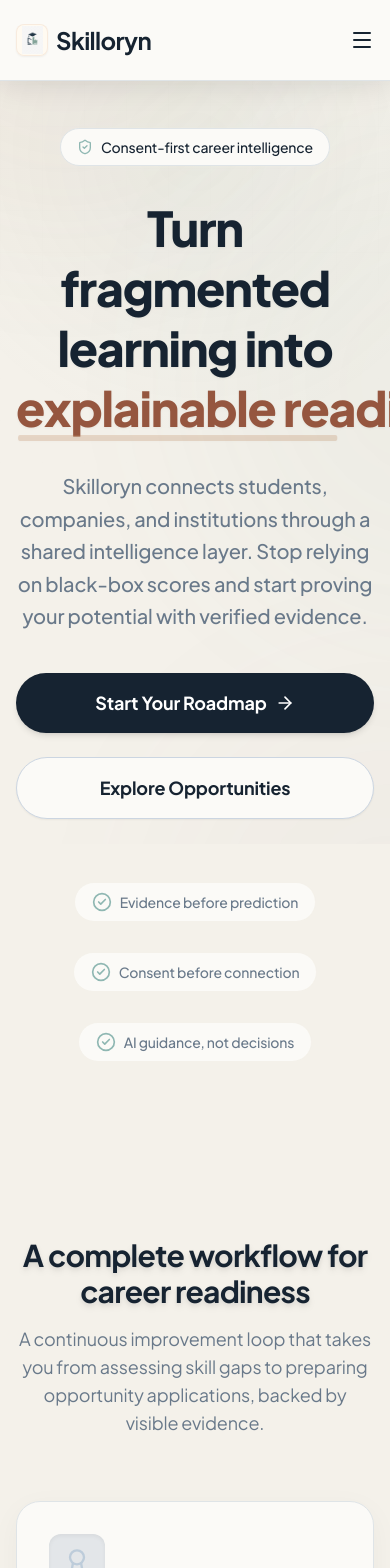
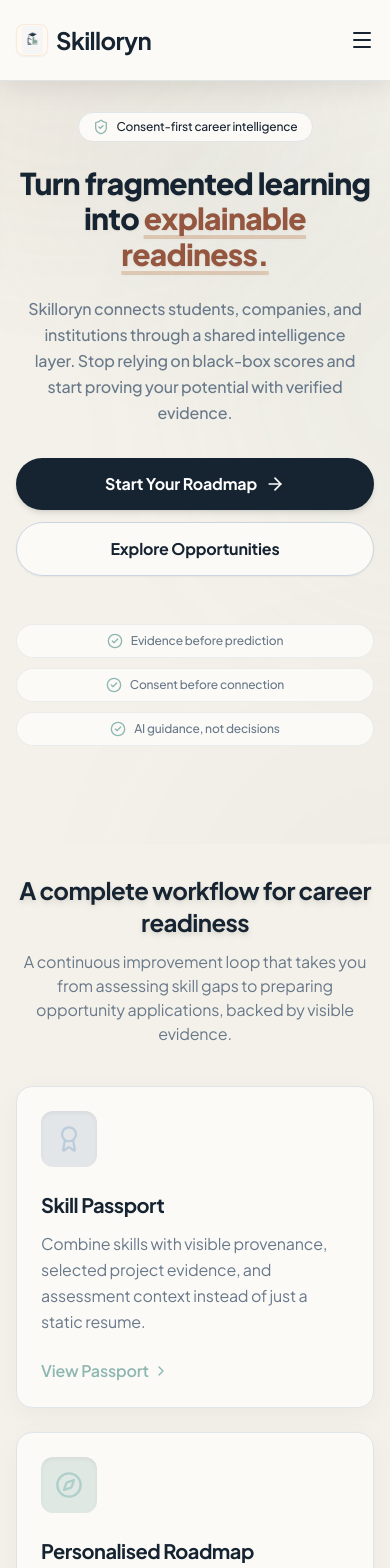
Before and after one commit to HarshitWadhwa/skilloryn, a React (Vite) app: page / in a window 390 px wide. Shown: the top 1568 px of the page. Built offline with nearby package versions, Linux system fonts and the light colour scheme.

Commit message:
fix(responsive): optimize landing page typography, spacing, and layout for mobile screens

```diff
--- a/src/components/Features.tsx
+++ b/src/components/Features.tsx
@@ -43,17 +43,17 @@
 
 export default function Features() {
   return (
-    <section id="features" className="py-24 relative z-10">
+    <section id="features" className="py-16 sm:py-24 relative z-10">
       <div className="max-w-7xl mx-auto px-4 sm:px-6 lg:px-8">
         <motion.div
           initial={{ opacity: 0, y: 30 }}
           whileInView={{ opacity: 1, y: 0 }}
           viewport={{ once: true, margin: "-100px" }}
           transition={{ duration: 0.7 }}
-          className="text-center max-w-3xl mx-auto mb-16"
+          className="text-center max-w-3xl mx-auto mb-10 sm:mb-16"
         >
-          <h2 className="text-3xl lg:text-4xl font-bold text-ink mb-4 drop-shadow-md">A complete workflow for career readiness</h2>
-          <p className="text-lg text-muted">
+          <h2 className="text-2xl sm:text-3xl lg:text-4xl font-bold text-ink mb-3 sm:mb-4 drop-shadow-md">A complete workflow for career readiness</h2>
+          <p className="text-base sm:text-lg text-muted">
             A continuous improvement loop that takes you from assessing skill gaps to preparing opportunity applications, backed by visible evidence.
           </p>
         </motion.div>
@@ -63,13 +63,13 @@
           initial="hidden"
           whileInView="visible"
           viewport={{ once: true, margin: "-100px" }}
-          className="grid md:grid-cols-3 gap-8"
+          className="grid grid-cols-1 md:grid-cols-3 gap-6 sm:gap-8"
         >
           {features.map((feature, idx) => (
             <motion.div
               key={idx}
               variants={itemVariants}
-              className="bg-surface backdrop-blur-xl rounded-3xl p-8 border border-line shadow-[0_8px_30px_rgb(0,0,0,0.04)] hover:shadow-[0_8px_30px_rgba(99,102,241,0.2)] hover:border-slate-300 hover:-translate-y-2 transition-all duration-300 group"
+              className="bg-surface backdrop-blur-xl rounded-2xl sm:rounded-3xl p-6 sm:p-8 border border-line shadow-[0_8px_30px_rgb(0,0,0,0.04)] hover:shadow-[0_8px_30px_rgba(99,102,241,0.2)] hover:border-slate-300 hover:-translate-y-2 transition-all duration-300 group"
             >
               <div className={`w-14 h-14 rounded-xl flex items-center justify-center mb-6 shadow-inner ${feature.color}`}>
                 <feature.icon className="w-7 h-7" />
--- a/src/components/Hero.tsx
+++ b/src/components/Hero.tsx
@@ -5,25 +5,25 @@
 export default function Hero() {
   const navigate = useNavigate();
   return (
-    <div className="relative pt-32 pb-20 lg:pt-48 lg:pb-32 overflow-hidden">
+    <div className="relative pt-28 pb-16 sm:pt-36 sm:pb-24 lg:pt-48 lg:pb-32 overflow-hidden">
       <div className="max-w-7xl mx-auto px-4 sm:px-6 lg:px-8 relative z-10 text-center">
         <motion.div
           initial={{ opacity: 0, scale: 0.8 }}
           animate={{ opacity: 1, scale: 1 }}
           transition={{ duration: 0.5 }}
-          className="inline-flex items-center gap-2 px-4 py-2 rounded-full bg-surface border border-line backdrop-blur-md text-ink font-medium text-sm mb-8 shadow-[0_0_20px_rgba(255,255,255,0.1)]"
+          className="inline-flex items-center gap-2 px-3.5 py-1.5 sm:px-4 sm:py-2 rounded-full bg-surface border border-line backdrop-blur-md text-ink font-medium text-xs sm:text-sm mb-6 sm:mb-8 shadow-[0_0_20px_rgba(255,255,255,0.1)] max-w-full"
         >
-          <ShieldCheck className="w-4 h-4 text-skilloryn-400" />
-          <span>Consent-first career intelligence</span>
+          <ShieldCheck className="w-4 h-4 text-skilloryn-400 shrink-0" />
+          <span className="truncate sm:overflow-visible">Consent-first career intelligence</span>
         </motion.div>
 
         <motion.h1
           initial={{ opacity: 0, y: 50 }}
           animate={{ opacity: 1, y: 0 }}
           transition={{ duration: 0.7, delay: 0.2 }}
-          className="text-5xl lg:text-7xl font-extrabold text-ink tracking-tight mb-8 leading-tight drop-shadow-sm"
+          className="text-3xl sm:text-5xl md:text-6xl lg:text-7xl font-extrabold text-ink tracking-tight mb-6 sm:mb-8 leading-[1.18] sm:leading-tight drop-shadow-sm break-words"
         >
-          Turn fragmented learning into <br className="hidden lg:block" />
+          Turn fragmented learning into <br className="hidden sm:block" />
           <span className="headline-hook">
             explainable readiness.
           </span>
@@ -33,7 +33,7 @@
           initial={{ opacity: 0, y: 30 }}
           animate={{ opacity: 1, y: 0 }}
           transition={{ duration: 0.7, delay: 0.4 }}
-          className="text-xl text-muted max-w-3xl mx-auto mb-10 leading-relaxed font-medium"
+          className="text-base sm:text-lg md:text-xl text-muted max-w-3xl mx-auto mb-8 sm:mb-10 leading-relaxed font-medium px-2 sm:px-0"
         >
           Skilloryn connects students, companies, and institutions through a shared intelligence layer.
           Stop relying on black-box scores and start proving your potential with verified evidence.
@@ -43,13 +43,13 @@
           initial={{ opacity: 0, y: 30 }}
           animate={{ opacity: 1, y: 0 }}
           transition={{ duration: 0.7, delay: 0.6 }}
-          className="flex flex-col sm:flex-row items-center justify-center gap-6"
+          className="flex flex-col sm:flex-row items-center justify-center gap-3 sm:gap-6 w-full max-w-sm sm:max-w-none mx-auto"
         >
-          <button onClick={() => navigate('/sign-in')} className="w-full sm:w-auto px-8 py-4 bg-ink hover:bg-amber-500 text-white rounded-full font-bold text-lg transition-all shadow-md hover:shadow-lg hover:-translate-y-1 flex items-center justify-center gap-2 group">
+          <button onClick={() => navigate('/sign-in')} className="w-full sm:w-auto px-6 sm:px-8 py-3.5 sm:py-4 bg-ink hover:bg-amber-500 text-white rounded-full font-bold text-base sm:text-lg transition-all shadow-md hover:shadow-lg hover:-translate-y-1 flex items-center justify-center gap-2 group">
             Start Your Roadmap
             <ArrowRight className="w-5 h-5 transform group-hover:translate-x-1 transition-transform" />
           </button>
-          <button onClick={() => navigate('/sign-in')} className="w-full sm:w-auto px-8 py-4 bg-surface hover:bg-paper text-ink border border-slate-300 hover:border-orange-300 rounded-full font-bold text-lg transition-all shadow-sm hover:shadow-md hover:-translate-y-1 flex items-center justify-center gap-2">
+          <button onClick={() => navigate('/sign-in')} className="w-full sm:w-auto px-6 sm:px-8 py-3.5 sm:py-4 bg-surface hover:bg-paper text-ink border border-slate-300 hover:border-orange-300 rounded-full font-bold text-base sm:text-lg transition-all shadow-sm hover:shadow-md hover:-translate-y-1 flex items-center justify-center gap-2">
             Explore Opportunities
           </button>
         </motion.div>
@@ -58,18 +58,18 @@
           initial={{ opacity: 0 }}
           animate={{ opacity: 1 }}
           transition={{ duration: 1, delay: 0.9 }}
-          className="mt-16 flex flex-wrap items-center justify-center gap-8 text-sm text-muted font-medium"
+          className="mt-12 sm:mt-16 flex flex-col sm:flex-row flex-wrap items-center justify-center gap-2.5 sm:gap-4 lg:gap-8 text-xs sm:text-sm text-muted font-medium w-full"
         >
-          <div className="flex items-center gap-2 bg-surface px-4 py-2 rounded-full backdrop-blur-sm border border-white/5">
-            <CheckCircle2 className="w-5 h-5 text-skilloryn-400" />
+          <div className="w-full sm:w-auto flex items-center justify-center gap-2 bg-surface px-4 py-2 rounded-full backdrop-blur-sm border border-line/60 shadow-xs">
+            <CheckCircle2 className="w-4 h-4 sm:w-5 sm:h-5 text-skilloryn-400 shrink-0" />
             <span>Evidence before prediction</span>
           </div>
-          <div className="flex items-center gap-2 bg-surface px-4 py-2 rounded-full backdrop-blur-sm border border-white/5">
-            <CheckCircle2 className="w-5 h-5 text-skilloryn-400" />
+          <div className="w-full sm:w-auto flex items-center justify-center gap-2 bg-surface px-4 py-2 rounded-full backdrop-blur-sm border border-line/60 shadow-xs">
+            <CheckCircle2 className="w-4 h-4 sm:w-5 sm:h-5 text-skilloryn-400 shrink-0" />
             <span>Consent before connection</span>
           </div>
-          <div className="flex items-center gap-2 bg-surface px-4 py-2 rounded-full backdrop-blur-sm border border-white/5">
-            <CheckCircle2 className="w-5 h-5 text-skilloryn-400" />
+          <div className="w-full sm:w-auto flex items-center justify-center gap-2 bg-surface px-4 py-2 rounded-full backdrop-blur-sm border border-line/60 shadow-xs">
+            <CheckCircle2 className="w-4 h-4 sm:w-5 sm:h-5 text-skilloryn-400 shrink-0" />
             <span>AI guidance, not decisions</span>
           </div>
         </motion.div>
--- a/src/components/Navbar.tsx
+++ b/src/components/Navbar.tsx
@@ -54,12 +54,12 @@
           animate={{ opacity: 1, height: 'auto' }}
           className="md:hidden bg-surface/90 backdrop-blur-xl border-b border-line px-4 pt-2 pb-4 space-y-3 shadow-xl"
         >
-          <a href="#passport" className="block px-3 py-2 text-body font-medium">Skill Passport</a>
-          <a href="#roadmap" className="block px-3 py-2 text-body font-medium">Roadmap</a>
-          <a href="#opportunities" className="block px-3 py-2 text-body font-medium">Opportunities</a>
-          <div className="pt-4 flex flex-col gap-2">
-            <Link to="/sign-in" className="w-full text-center text-ink font-medium py-2 border border-slate-300 rounded-lg block hover:bg-surface-strong">Log in</Link>
-            <Link to="/sign-in" className="w-full text-center bg-skilloryn-600 text-ink font-medium py-2 rounded-lg block shadow-[0_0_15px_rgba(99,102,241,0.5)]">Get Started</Link>
+          <a href="#passport" onClick={() => setIsOpen(false)} className="block px-3 py-2 text-body font-medium rounded-lg hover:bg-surface-strong/20 transition-colors">Skill Passport</a>
+          <a href="#roadmap" onClick={() => setIsOpen(false)} className="block px-3 py-2 text-body font-medium rounded-lg hover:bg-surface-strong/20 transition-colors">Roadmap</a>
+          <a href="#opportunities" onClick={() => setIsOpen(false)} className="block px-3 py-2 text-body font-medium rounded-lg hover:bg-surface-strong/20 transition-colors">Opportunities</a>
+          <div className="pt-3 flex flex-col gap-2">
+            <Link to="/sign-in" onClick={() => setIsOpen(false)} className="w-full text-center text-ink font-medium py-2.5 border border-slate-300 rounded-lg block hover:bg-surface-strong">Log in</Link>
+            <Link to="/sign-in" onClick={() => setIsOpen(false)} className="w-full text-center bg-skilloryn-600 text-ink font-medium py-2.5 rounded-lg block shadow-[0_0_15px_rgba(99,102,241,0.5)]">Get Started</Link>
           </div>
         </motion.div>
       )}
--- a/src/index.css
+++ b/src/index.css
@@ -62,7 +62,24 @@
   .headline-hook {
     position: relative;
     color: #95563f;
+    display: inline;
+    text-decoration: underline;
+    text-decoration-color: rgba(191, 134, 93, 0.35);
+    text-decoration-thickness: 0.14em;
+    text-underline-offset: 0.16em;
+    text-decoration-skip-ink: none;
+    transition: text-decoration-color 220ms var(--ease-out);
+    word-break: break-word;
+  }
+  .headline-hook:hover {
+    text-decoration-color: rgba(191, 134, 93, 0.82);
+  }
+  @media (min-width: 640px) {
+    .headline-hook {
+      display: inline-block;
       white-space: nowrap;
+      text-decoration: none;
+      word-break: normal;
     }
     .headline-hook::after {
       content: '';
@@ -78,6 +95,7 @@
       transition: transform 220ms var(--ease-out), opacity 220ms var(--ease-out);
     }
     .headline-hook:hover::after { transform: scaleX(1); opacity: 0.82; }
+  }
   .glass-panel { @apply bg-surface/80 backdrop-blur-xl border border-line shadow-soft; }
   .glass-card { @apply bg-surface border border-line shadow-card transition-all duration-300; }
   .glass-card:hover { @apply -translate-y-0.5 shadow-card-hover; }
```
Also changed, not shown: src/components/Roles.tsx (+14 -14 lines). Lines whose indentation alone changed are shown as unchanged.
